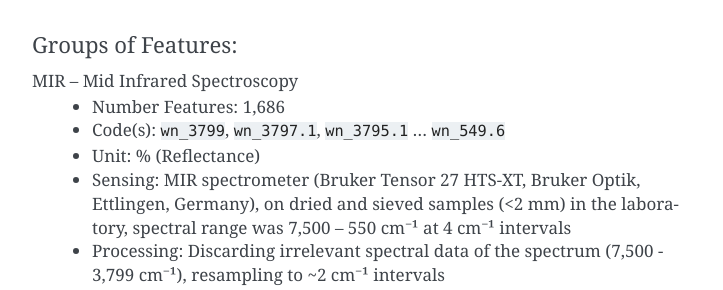
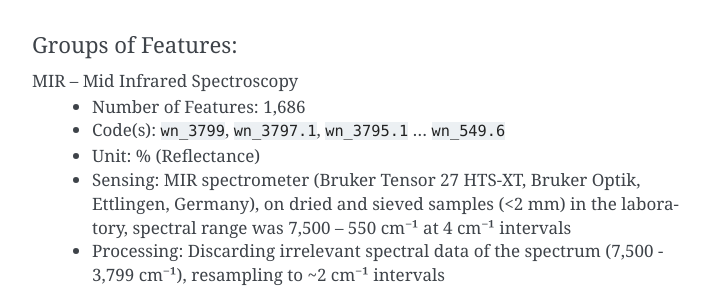
Before and after one commit to a11to1n3/LimeSoDa, a Sphinx documentation site: the page built from docs/source/datasets/NRW_42.rst, in a window 1280 px wide and 900 px high, scrolled down 1328 px. Shown: the part 165-455 px from the top of the window, without its empty margins (388-1111 px from the left). Built offline with Sphinx 7.4.7, drawn with Linux system fonts in a browser that asks for light colours; pages that are not in the unit, such as notebooks, are missing from menus.

Commit message:
Update NRW_42.rst

```diff
--- a/docs/source/datasets/NRW_42.rst
+++ b/docs/source/datasets/NRW_42.rst
@@ -56,7 +56,7 @@ Groups of Features:
 """""""""""""""""
 
 MIR – Mid Infrared Spectroscopy
-    * Number Features: 1,686
+    * Number of Features: 1,686
     * Code(s): ``wn_3799``, ``wn_3797.1``, ``wn_3795.1`` ... ``wn_549.6``
     * Unit: % (Reflectance)
     * Sensing: MIR spectrometer (Bruker Tensor 27 HTS-XT, Bruker Optik, Ettlingen, Germany), on dried and sieved samples (<2 mm) in the laboratory, spectral range was 7,500 – 550 cm⁻¹ at 4 cm⁻¹ intervals
```
